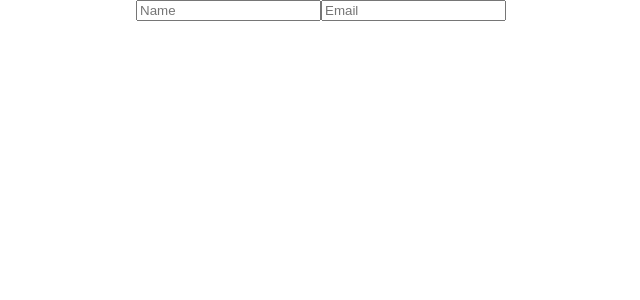
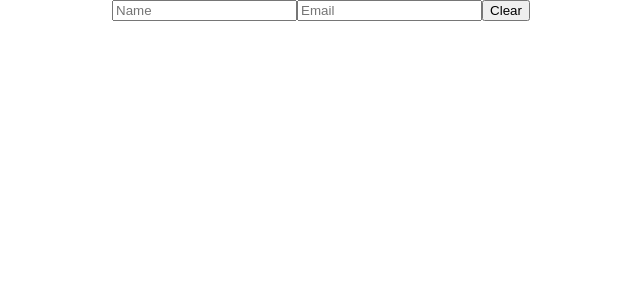
Before and after one commit to SaraSz/exercise16, a React (Create React App) app: page / in a window 1280 px wide. Shown: the top 300 px of the page, without its empty margins (319-959 px from the left). Built offline with nearby package versions, Linux system fonts and the light colour scheme.

Commit message:
all tests passed, everything works, exercise done

```diff
--- a/src/App.js
+++ b/src/App.js
@@ -1,6 +1,6 @@
 import React, { Component } from 'react';
-import logo from './logo.svg';
 import './App.css';
+import Button from "./button.js"
 
 class App extends Component {
   constructor(props){
@@ -11,6 +11,7 @@
       }
     this.handleInputName = this.handleInputName.bind(this);
     this.handleInputEmail = this.handleInputEmail.bind(this);
+    this.clearButton = this.clearButton.bind(this);
   }
 
   handleInputName(event){
@@ -25,11 +26,20 @@
     })
   }
 
+   clearButton(event){
+      this.setState({
+          nameValue: "",
+          emailValue: ""
+      });
+  }
+
   render() {
     return (
       <div className="App">
         <input placeholder="Name" className="nameInput" value={this.state.nameValue} onChange={this.handleInputName}/>
         <input placeholder="Email" className="emailInput" value={this.state.emailValue} onChange={this.handleInputEmail}/>
+
+       <Button clearButton={this.clearButton}/>
       </div>
 
     );
--- a/src/button.js
+++ b/src/button.js
@@ -3,7 +3,7 @@
 class Button extends Component {
   render() {
     return(
-      <button className="clearButton">Clear</button>
+      <button className="clearButton" onClick={this.props.clearButton}>Clear</button>
     );
   }
 }
```
Also changed, not shown: 1 other file (tests, documents, lock files or other folders).
